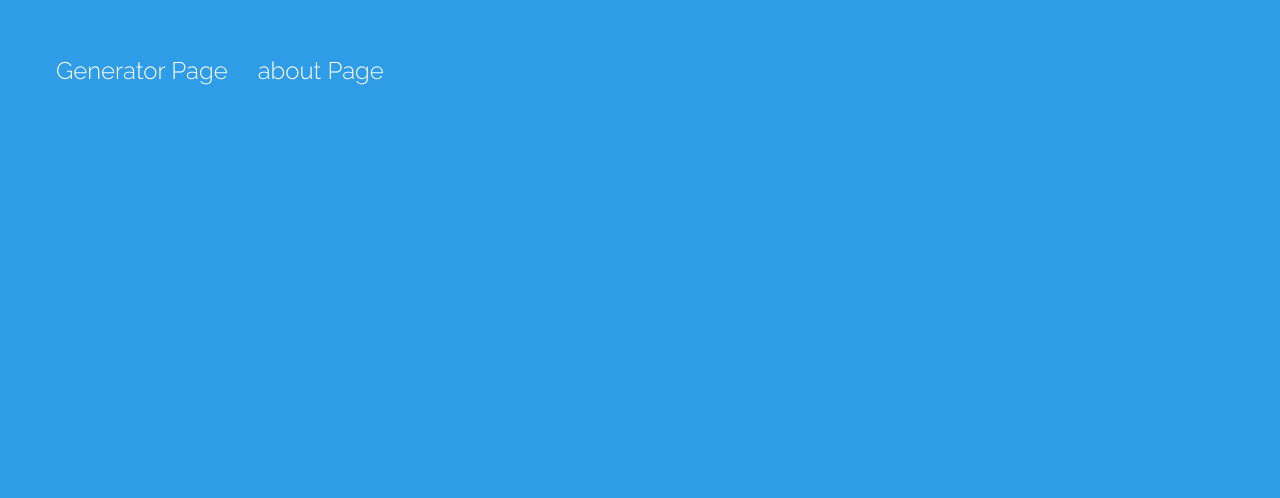
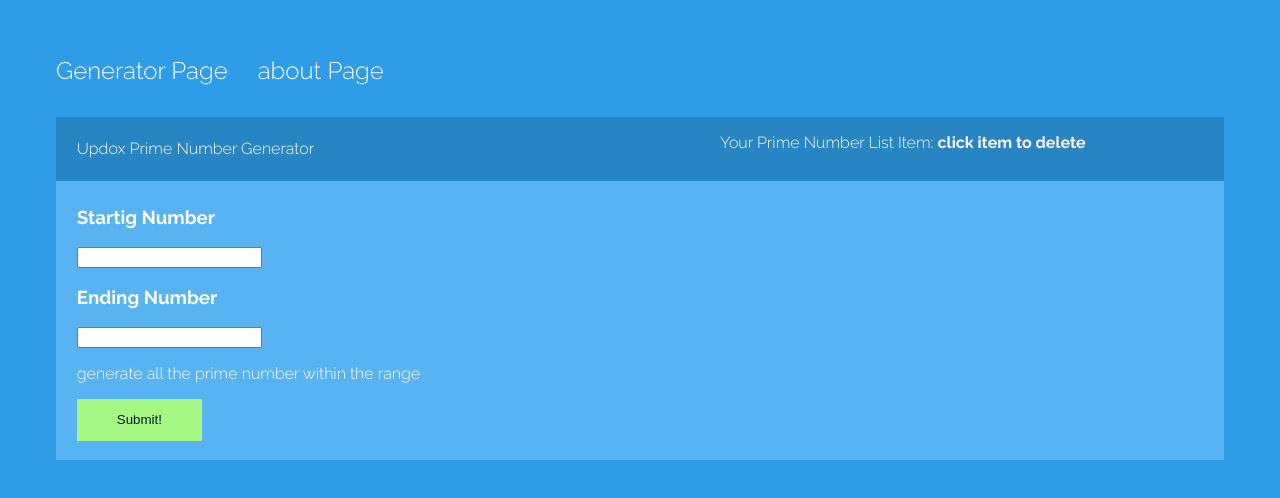
Before and after one commit to xyljames/AngularPrimeNumberGenerator, an Angular app in the folder primeNumberGenetor/: page / in a window 1280 px wide. Shown: the top 498 px of the page. Built offline with nearby package versions, Linux system fonts and the light colour scheme.

Commit message:
add template for main generator and style sheet

```diff
--- a/primeNumberGenetor/src/app/generator/generator.component.html
+++ b/primeNumberGenetor/src/app/generator/generator.component.html
@@ -0,0 +1,32 @@
+<div class="container color-dark">
+
+    <div class="col">
+        <p>Updox Prime Number Generator</p>
+    </div>
+    <div class="colist">
+        <p>Your Prime Number List Item:
+
+            <b>click item to delete</b>
+        </p>
+    </div>
+</div>
+
+<div class="container color-light" [@allPrimeList]='allPrimeList.length'>
+
+    <div class="col">
+        <h3>Startig Number</h3>
+        <input type="number" aria-label="number" [(ngModel)]="startingNumber" />
+        <h3>Ending Number</h3>
+        <input type="number" aria-label='number' [(ngModel)]="endingNumber" min="0"/>
+        <p class="sm">generate all the prime number within the range</p>
+        <form >
+            <input type="button" class="btn" value="{{btnText}}" (click)="generatePrimes()">
+        </form>
+    </div>
+    <div class="colist">
+        <p class="life-container" *ngFor="let goal of allPrimeList; let i = index"
+        (click)="removeItem(i)">
+    {{goal}}
+    </p>
+    </div>
+</div>
--- a/primeNumberGenetor/src/app/generator/generator.component.scss
+++ b/primeNumberGenetor/src/app/generator/generator.component.scss
@@ -0,0 +1,41 @@
+.container{
+    display: grid;
+    grid-template-columns: 50% auto;
+}
+
+.col{
+    padding: .4em 1.3em
+}
+.colist{
+    margin-left: 80px;
+    word-break: break-all;
+}
+.color-dark{
+background: #2885C4;
+}
+
+.color-light{
+    background: #57B3F1;
+}
+
+input.txt{
+    border: 0;
+    padding: 1em;
+    width: 80%;
+    margin-bottom: 2em;
+}
+input.btn{
+    border: 0;
+    display: block;
+    padding: 1em 3em;
+    background:#A5F883;
+    color: rgb(8, 22, 32);
+    margin-bottom: 1em;
+    cursor: pointer;
+}
+.life-container{
+    background: cadetblue;
+    padding: .5em;
+    font-weight: bold;
+    cursor: pointer;
+}
--- a/primeNumberGenetor/src/app/generator/generator.component.ts
+++ b/primeNumberGenetor/src/app/generator/generator.component.ts
@@ -1,15 +1,98 @@
-import { Component, OnInit } from '@angular/core';
+import { Component, OnInit } from "@angular/core";
+import {
+  trigger,
+  style,
+  transition,
+  animate,
+  keyframes,
+  query,
+  stagger
+} from "@angular/animations";
+import { PrimeNumberGenerator } from "./models";
+import { UpdPrimeNumGenerator } from "./models/updPrimeNumberGenerator";
 
 @Component({
-  selector: 'app-generator',
-  templateUrl: './generator.component.html',
-  styleUrls: ['./generator.component.scss']
+  selector: "app-home",
+  templateUrl: "./generator.component.html",
+  styleUrls: ["./generator.component.scss"],
+  animations: [
+    trigger("allPrimeList", [
+      transition("*=>*", [
+        query(":enter", style({ opacity: 0 }), { optional: true }),
+        query(
+          ":enter",
+          stagger("300ms", [
+            animate(
+              ".6s ease-in",
+              keyframes([
+                style({ opacity: 0, transform: "translateY(-75%)", offset: 0 }),
+                style({
+                  opacity: 0.5,
+                  transform: "translateY(35px)",
+                  offset: 0.3
+                }),
+                style({ opacity: 1, transform: "translateY(0)", offset: 1 })
+              ])
+            )
+          ]),
+          { optional: true }
+        ),
+
+        query(
+          ":leave",
+          stagger("300ms", [
+            animate(
+              ".6s ease-in",
+              keyframes([
+                style({ opacity: 1, transform: "translateY(0)", offset: 0 }),
+                style({
+                  opacity: 0.5,
+                  transform: "translateY(35px)",
+                  offset: 0.3
+                }),
+                style({ opacity: 0, transform: "translateY(-75%)", offset: 1 })
+              ])
+            )
+          ]),
+          { optional: true }
+        )
+      ])
+    ])
+  ]
 })
 export class GeneratorComponent implements OnInit {
+  btnText:string ='Submit!';
+  goalText:number;
+  allPrimeList:any[]=[];
+  startingNumber:number;
+  endingNumber:number;
+  primeNumList:Number[];
 
-  constructor() { }
+  constructor() {}
+
+  removeItem(i):void {
+    this.allPrimeList.pop()
+  }
+
+  generatePrimes():void {
+  let generator:PrimeNumberGenerator = new UpdPrimeNumGenerator();
+  //generate primeNumList by given starting and ening number
+  this.primeNumList = generator.generate(this.startingNumber,this.endingNumber);
+
+  if(this.primeNumList.length !==0){
+    this.allPrimeList.push(this.primeNumList);
+
+    //reset values
+    this.primeNumList = [];
+    this.startingNumber = null;
+    this.endingNumber = null;
+  }
+  else{
+    alert('Please enter a valid number')
+  }
+  }
 
   ngOnInit() {
+;
   }
-
 }
--- a/primeNumberGenetor/src/app/generator/models/uddPrimeNumberGenerator.ts
+++ b/primeNumberGenetor/src/app/generator/models/updPrimeNumberGenerator.ts
@@ -8,8 +8,6 @@
 @Component({
     template:''
 })
-
-
 export class UpdPrimeNumGenerator implements PrimeNumberGenerator{
     newReturnList: Array<Number> = [];
 
```
Also changed, not shown: primeNumberGenetor/src/app/app.module.ts (+7 -1 lines), 2 other files (tests, documents, lock files or other folders).
